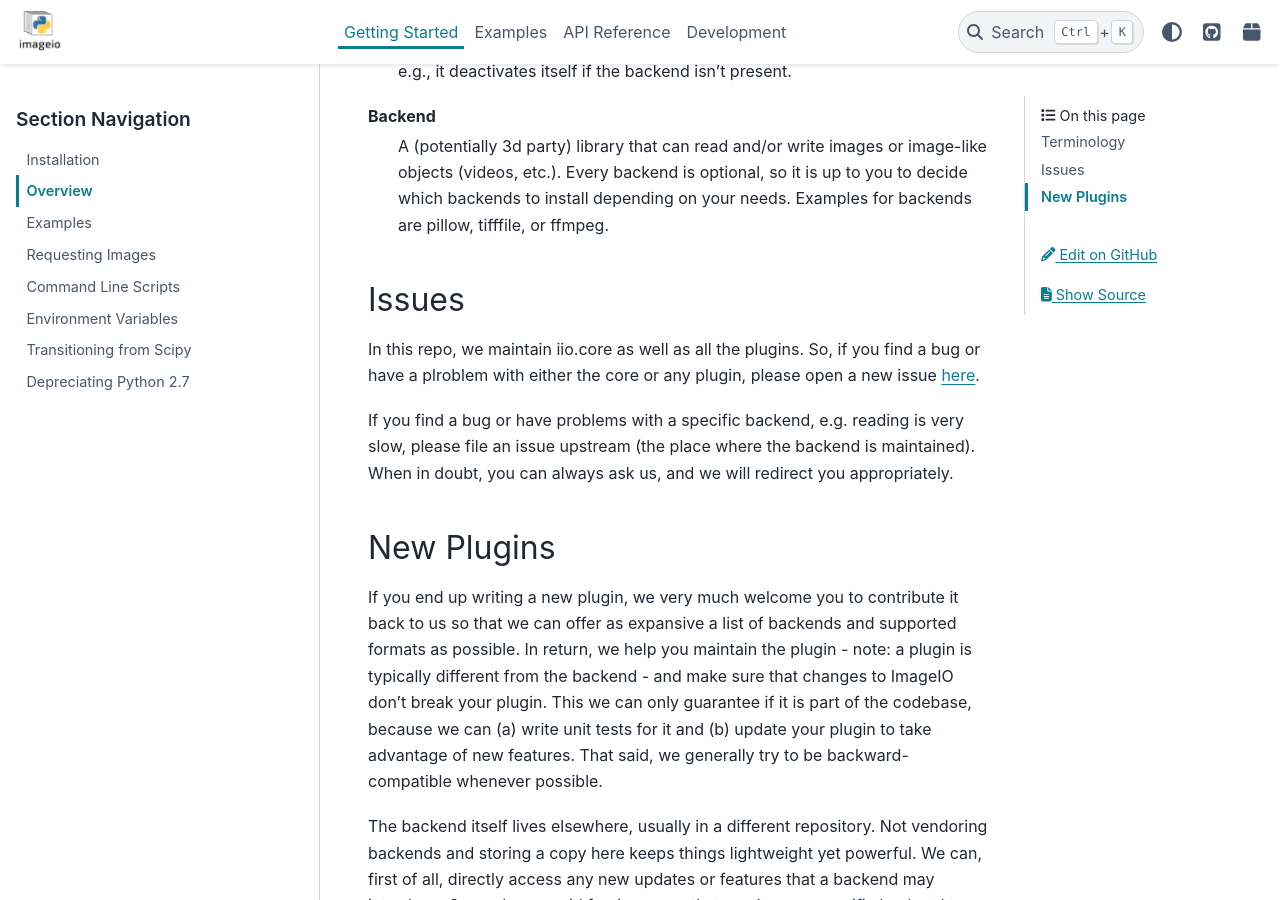
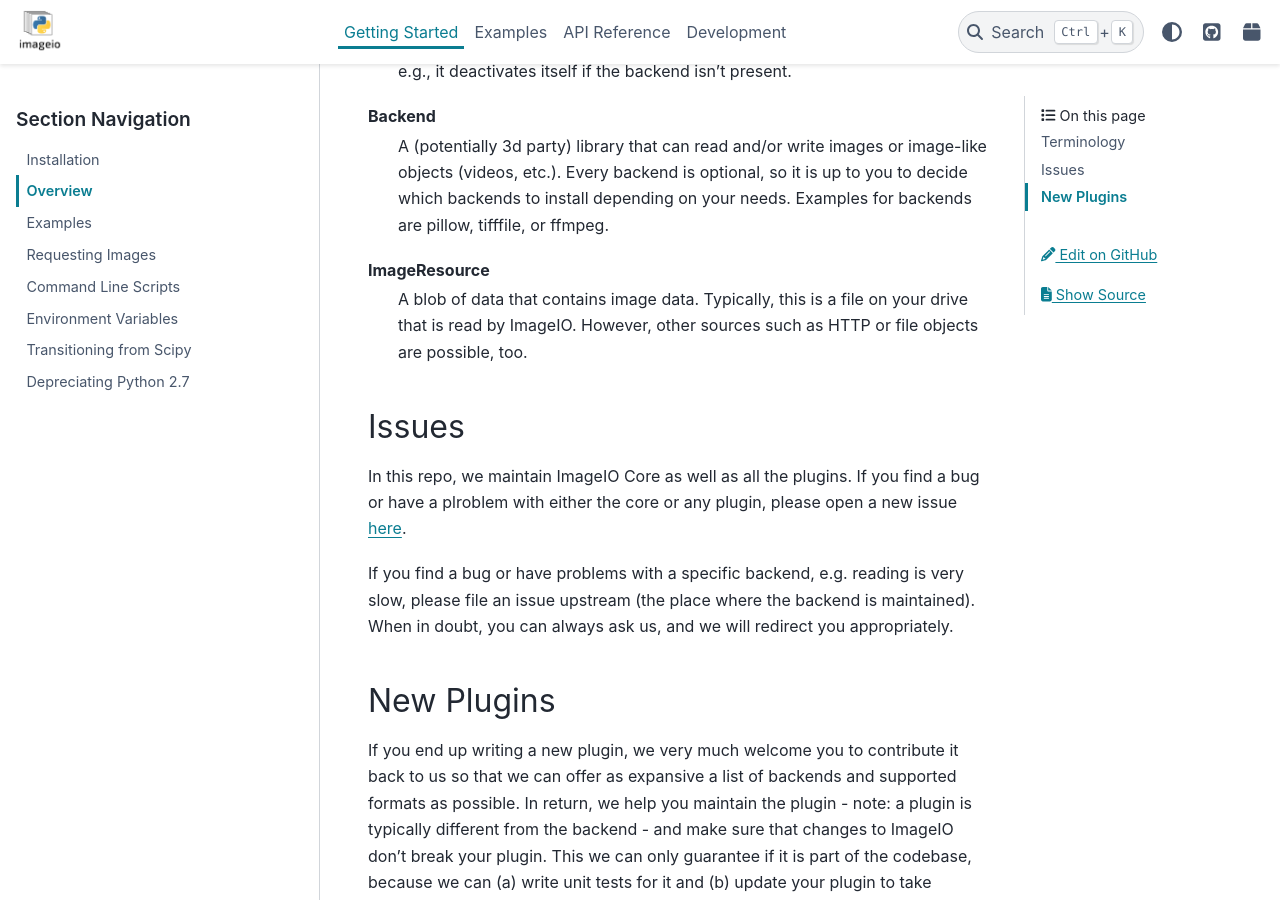
Before and after one commit to imageio/imageio, a Sphinx documentation site: the page built from docs/getting_started/overview.rst, in a window 1280 px wide and 900 px high, scrolled down 868 px. Built offline with Sphinx 7.4.7 and the PyData theme 0.15.4, drawn with Linux system fonts in a browser that asks for light colours; pages that are not in the unit, such as notebooks, are missing from menus.

Commit message:
DOC: Start ImageResource

```diff
--- a/docs/getting_started/overview.rst
+++ b/docs/getting_started/overview.rst
@@ -38,11 +38,16 @@ Backend
     up to you to decide which backends to install depending on your needs. Examples
     for backends are pillow, tifffile, or ffmpeg.
 
+ImageResource
+    A blob of data that contains image data. Typically, this is a file on your
+    drive that is read by ImageIO. However, other sources such as HTTP or file
+    objects are possible, too.
+
 
 Issues
 ------
 
-In this repo, we maintain iio.core as well as all the plugins. So, if you find a
+In this repo, we maintain ImageIO Core as well as all the plugins. If you find a
 bug or have a plroblem with either the core or any plugin, please open a new
 issue `here <https://github.com/imageio/imageio/issues>`_.
 
```
Also changed, not shown: docs/getting_started/requests.rst (+44 -2 lines).
